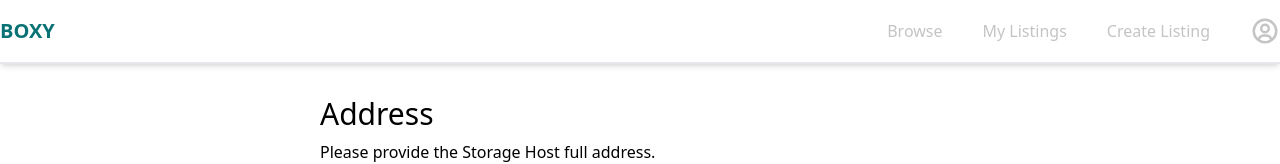
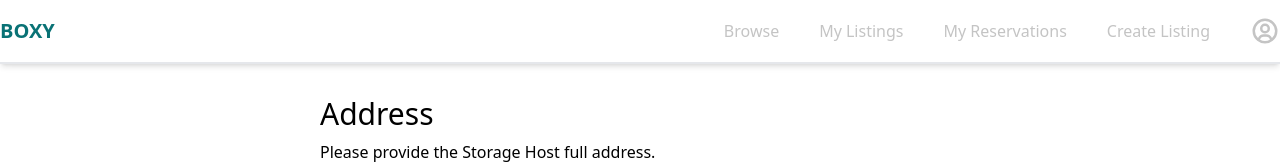
Before and after one commit to GenerateNU/Boxy, a Next.js app: page /listing/create in a window 1280 px wide. Shown: the top 164 px of the page. Built offline with nearby package versions, Linux system fonts and the light colour scheme; no server answers.

Commit message:
add my reservations to navbar

```diff
--- a/src/components/NavBar.tsx
+++ b/src/components/NavBar.tsx
@@ -58,6 +58,10 @@
               <Link href="http://localhost:3000/listings">My Listings</Link>
             )}
             {nav_bar_button(
+              "myListings",
+              <Link href="http://localhost:3000/listings">My Reservations</Link>
+            )}
+            {nav_bar_button(
               "createListing",
               <Link href="http://localhost:3000/listing/create">
                 Create Listing
```
Also changed, not shown: src/pages/index.ts (deleted).
